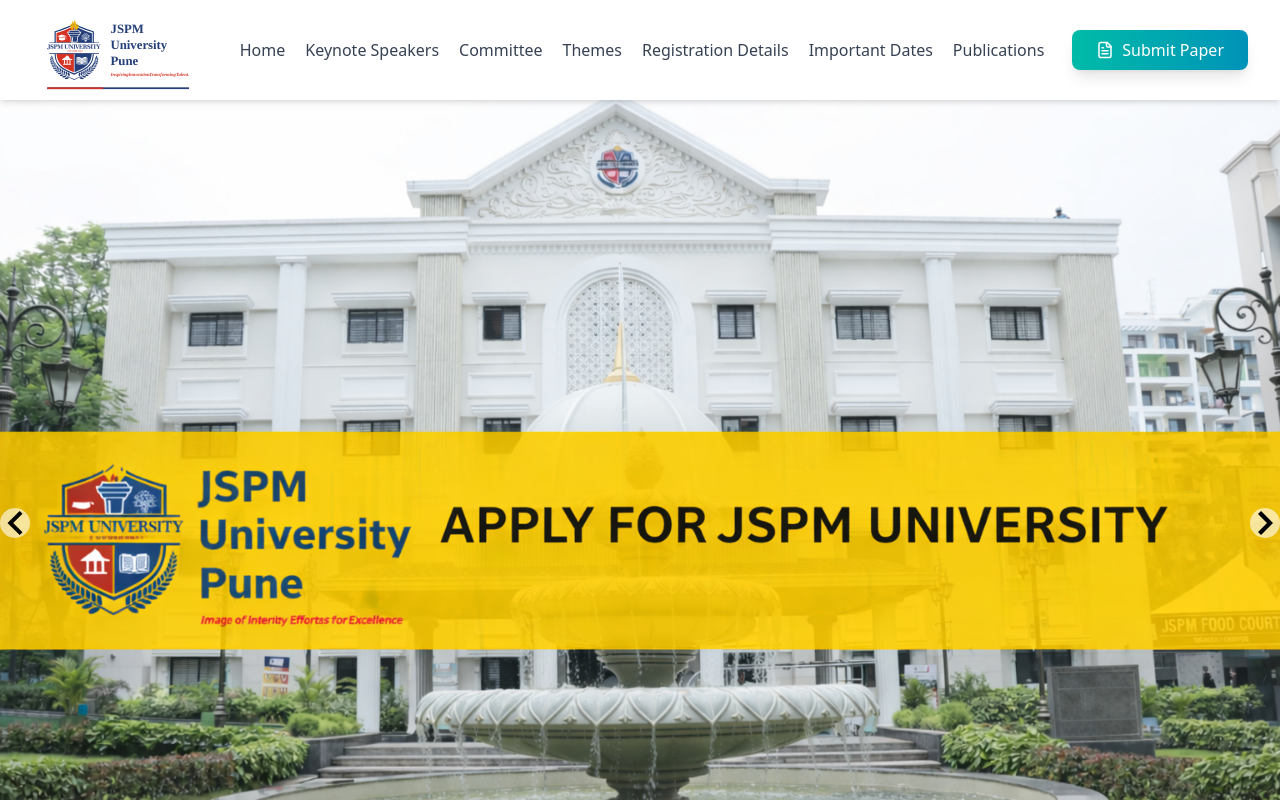
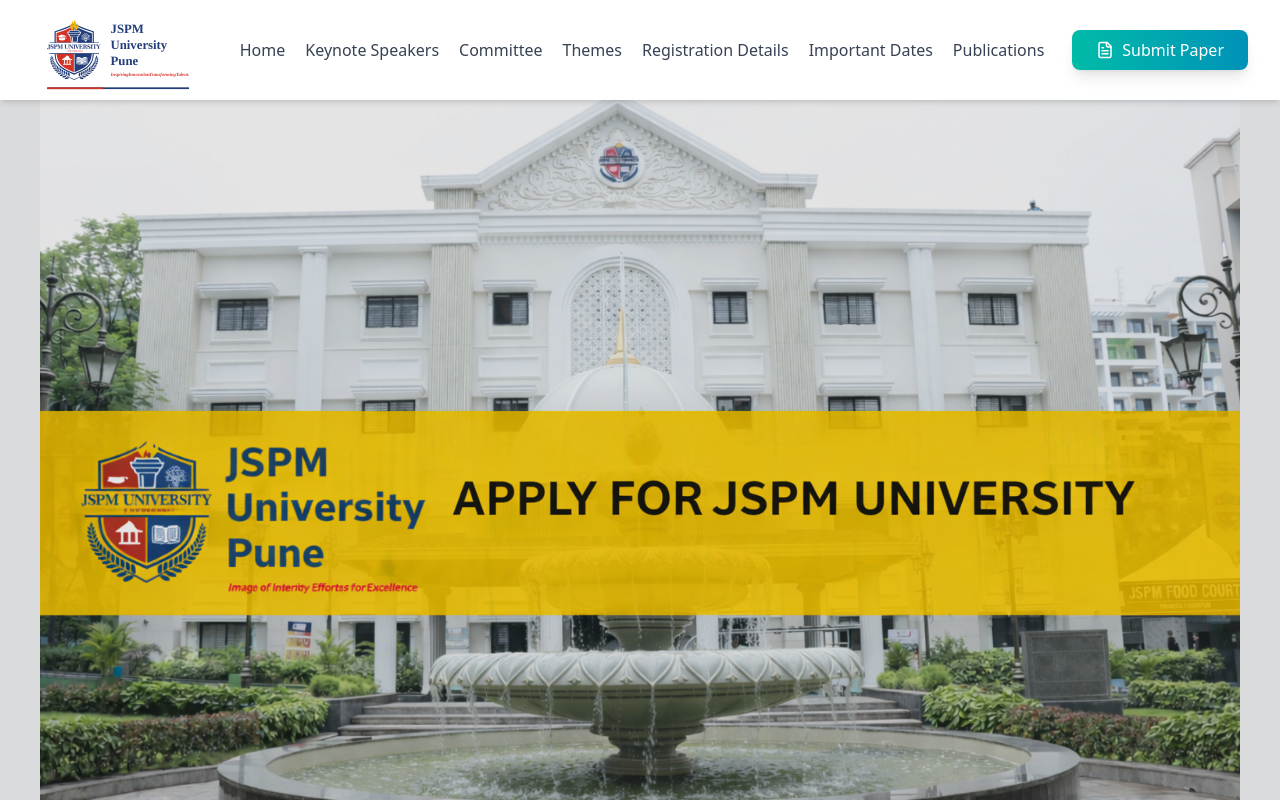
Before and after one commit to souravsingh-jspm/jspm-cement-frontend, a React (Vite) app: page / in a window 1280 px wide. Shown: the top 800 px of the page. Built offline with nearby package versions, Linux system fonts and the light colour scheme.

Commit message:
Fixed the slider section, not entire image will be displayed in single screen

```diff
--- a/src/components/ui/Slider.tsx
+++ b/src/components/ui/Slider.tsx
@@ -5,30 +5,48 @@
 import img1 from "@/assets/Images/UniversityImages/right.png";
 
 const fadeImages = [
-  {
-    url: img1,
-    caption: "First Slide",
-  },
-  {
-    url: img2,
-    caption: "Second Slide",
-  },
-  {
-    url: img3,
-    caption: "Third Slide",
-  },
+  { url: img1, caption: "First Slide" },
+  { url: img2, caption: "Second Slide" },
+  { url: img3, caption: "Third Slide" },
 ];
 
 const SlideShow = () => {
   return (
-    <div style={{marginTop: "6rem"} } className="slide-container">
-      <Fade>
+    <div className="mt-24 w-full">
+     <Fade
+  duration={3000}
+  transitionDuration={700}
+  infinite
+  indicators
+  arrows={false}
+>
   {fadeImages.map((fadeImage, index) => (
-          <div key={index}>
+    <div
+      key={index}
+      className="w-screen h-[50rem] bg-gray-100 relative"
+      style={{
+        backgroundImage: `url(${fadeImage.url})`,
+        backgroundSize: "contain",
+        backgroundPosition: "center",
+        backgroundRepeat: "no-repeat",
+      }}
+    >
+      {/* Overlay (optional but recommended) */}
+      <div className="absolute inset-0 bg-black/10"></div>
+
+      {/* Content */}
+      {/* <div className="relative z-10 h-full flex items-center justify-center">
+        <div className="bg-yellow-400/90 px-8 py-4 flex items-center gap-4">
           <img
-              className="w-[100vw] object-contain"
-              src={fadeImage.url}
+            src="/jspm-logo.png"
+            alt="JSPM"
+            className="h-14"
           />
+          <h2 className="text-2xl font-bold text-black">
+            APPLY FOR JSPM UNIVERSITY
+          </h2>
+        </div>
+      </div> */}
         </div>
       ))}
     </Fade>
```
Lines whose indentation alone changed are shown as unchanged.
